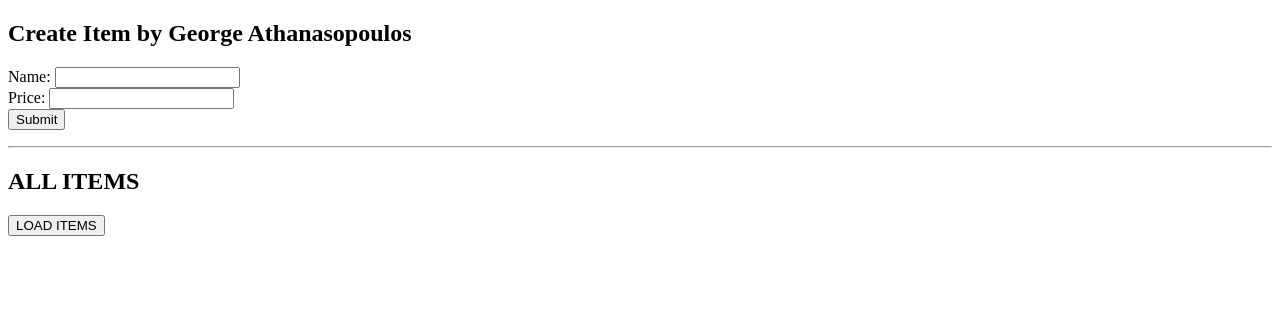
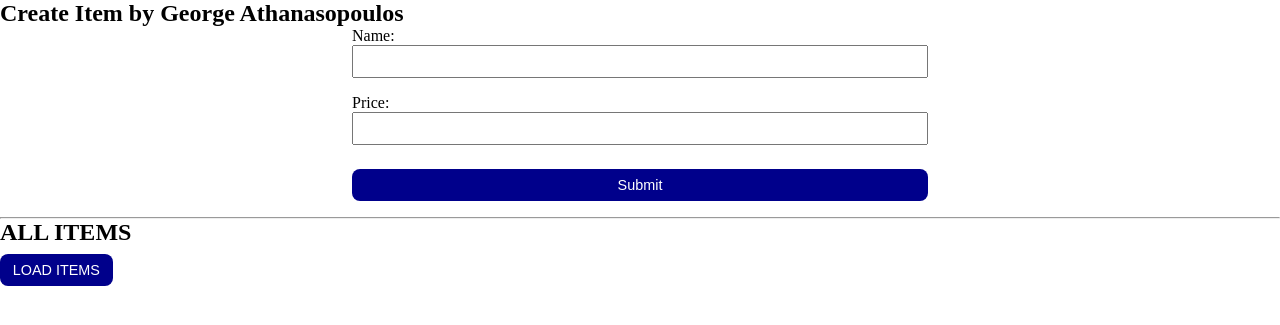
Before and after one commit to Gio2025/ET721-Spring-2026, a Flask app: page / in a window 1280 px wide. Shown: the top 325 px of the page. Run offline with Flask 3, Linux system fonts and the light colour scheme.

Commit message:
Completed Lab 15

```diff
--- /dev/null
+++ b/Lab15/static/styles.css
@@ -0,0 +1,106 @@
+*{box-sizing: border-box; margin: 0; padding: 0;}
+
+.title{
+    text-align: center;
+    color: magenta;
+    margin-bottom: 1rem;
+    font-size: 1.5rem;
+}
+
+.subtitle{
+    text-align: center;
+    color: darkblue;
+    margin-bottom: 1rem;
+    font-size: 1.2rem;
+}
+
+.maincontainer{
+    width: 60%;
+    margin: 2rem auto;
+    padding: 0.8rem;
+    border: solid 1px lightgrey;
+    border-radius: 10px;
+}
+
+.footer{
+    background-color: rgb(1, 1, 80);
+    color: aliceblue;
+    padding: 0.8rem;
+    text-align: center;
+    margin-top: 2rem;
+    font-size: 0.9rem;
+}
+
+form{
+    width: 45%;
+    margin: auto;
+}
+
+input{
+    width: 100%;
+    display: block;
+    margin-bottom: 1rem;
+    padding: 0.4rem 0.8rem;
+    font-size: 0.9rem;
+}
+
+form button{
+    width: 100%;
+}
+
+button{
+    width: auto;
+    display: inline-block;
+    margin-top: 0.5rem;
+    margin-right: 0.5rem;
+    border: none;
+    padding: 0.5rem 0.8rem;
+    border-radius: 8px;
+    background-color: darkblue;
+    color: white;
+    font-size: 0.9rem;
+}
+
+button:hover{
+    background-color: crimson;
+    cursor: pointer;
+    font-weight: bolder;
+}
+
+ul{
+    margin-top: 1rem;
+    padding: 0;
+}
+
+li{
+    list-style: none;
+    padding: 0.7rem;
+    border-bottom: 1px ridge lightgrey;
+    font-size: 0.9rem;
+}
+
+#updatesection{
+    margin-top: 2rem;
+}
+
+#response{
+    text-align: center;
+    margin-top: 1rem;
+    font-weight: bold;
+}
+
+.blogseparator{
+    border-bottom: 1px ridge lightgrey;
+    margin-bottom: 1rem;
+}
+
+.item-row{
+    display: flex;
+    justify-content: space-between;
+    align-items: flex-start;
+    gap: 1rem;
+}
+
+.update-box{
+    width: 200px;
+}
--- a/Lab15/templates/delete.html
+++ b/Lab15/templates/delete.html
@@ -4,6 +4,7 @@
     <meta charset="UTF-8">
     <meta name="viewport" content="width=device-width, initial-scale=1.0">
     <title>Delete Item</title>
+    <link rel="stylesheet" href="{{ url_for('static', filename='styles.css') }}">
 </head>
 <body>
     <h1>Deleted Item</h1>
--- a/Lab15/templates/error.html
+++ b/Lab15/templates/error.html
@@ -4,6 +4,7 @@
     <meta charset="UTF-8">
     <meta name="viewport" content="width=device-width, initial-scale=1.0">
     <title>Error</title>
+    <link rel="stylesheet" href="{{ url_for('static', filename='styles.css') }}">
 </head>
 <body>
     <h1>Error</h1>
--- a/Lab15/templates/index.html
+++ b/Lab15/templates/index.html
@@ -4,6 +4,7 @@
     <meta charset="UTF-8">
     <meta name="viewport" content="width=device-width, initial-scale=1.0">
     <title>Create Item</title>
+    <link rel="stylesheet" href="{{ url_for('static', filename='styles.css') }}">
 </head>
 <body>
     <h2>Create Item by George Athanasopoulos</h2>
--- a/Lab15/templates/update.html
+++ b/Lab15/templates/update.html
@@ -4,6 +4,7 @@
     <meta charset="UTF-8">
     <meta name="viewport" content="width=device-width, initial-scale=1.0">
     <title>Update Item</title>
+    <link rel="stylesheet" href="{{ url_for('static', filename='styles.css') }}">
 </head>
 <body>
     <h1>Item Updated</h1>
```
